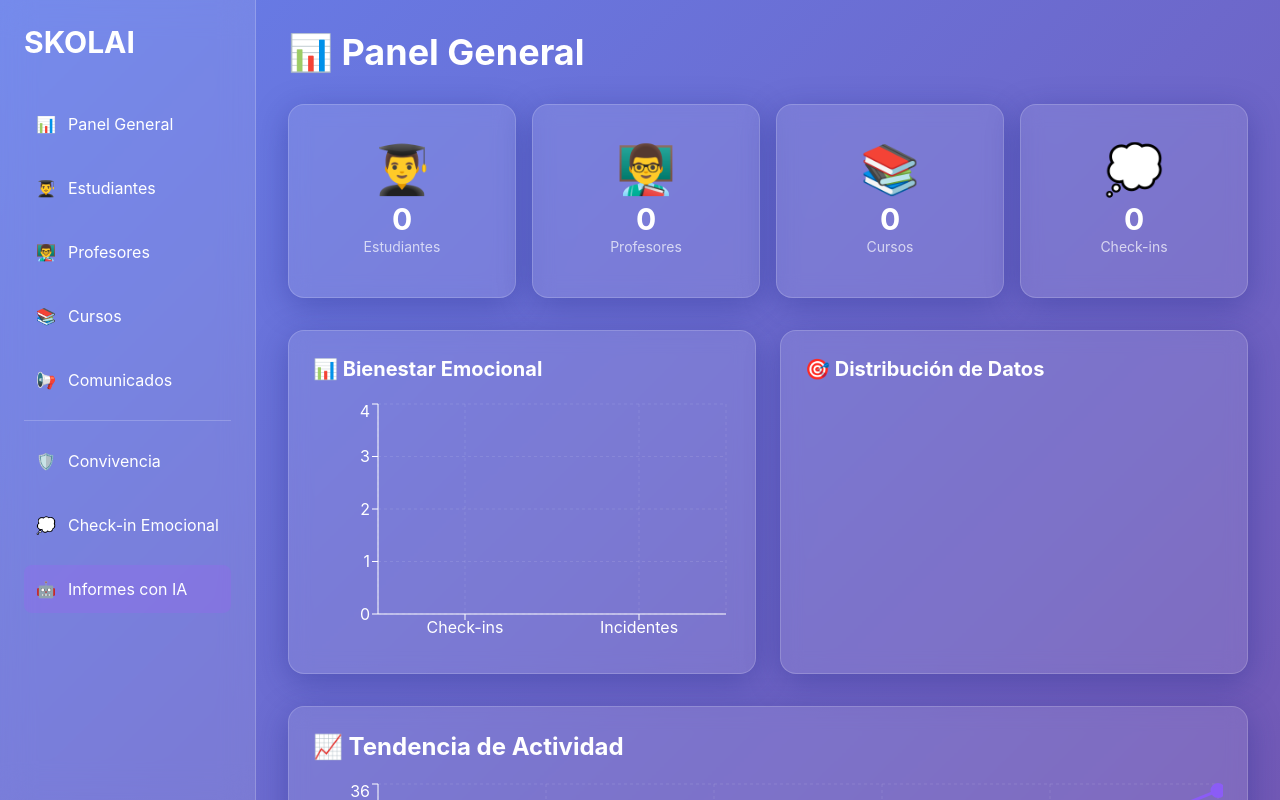
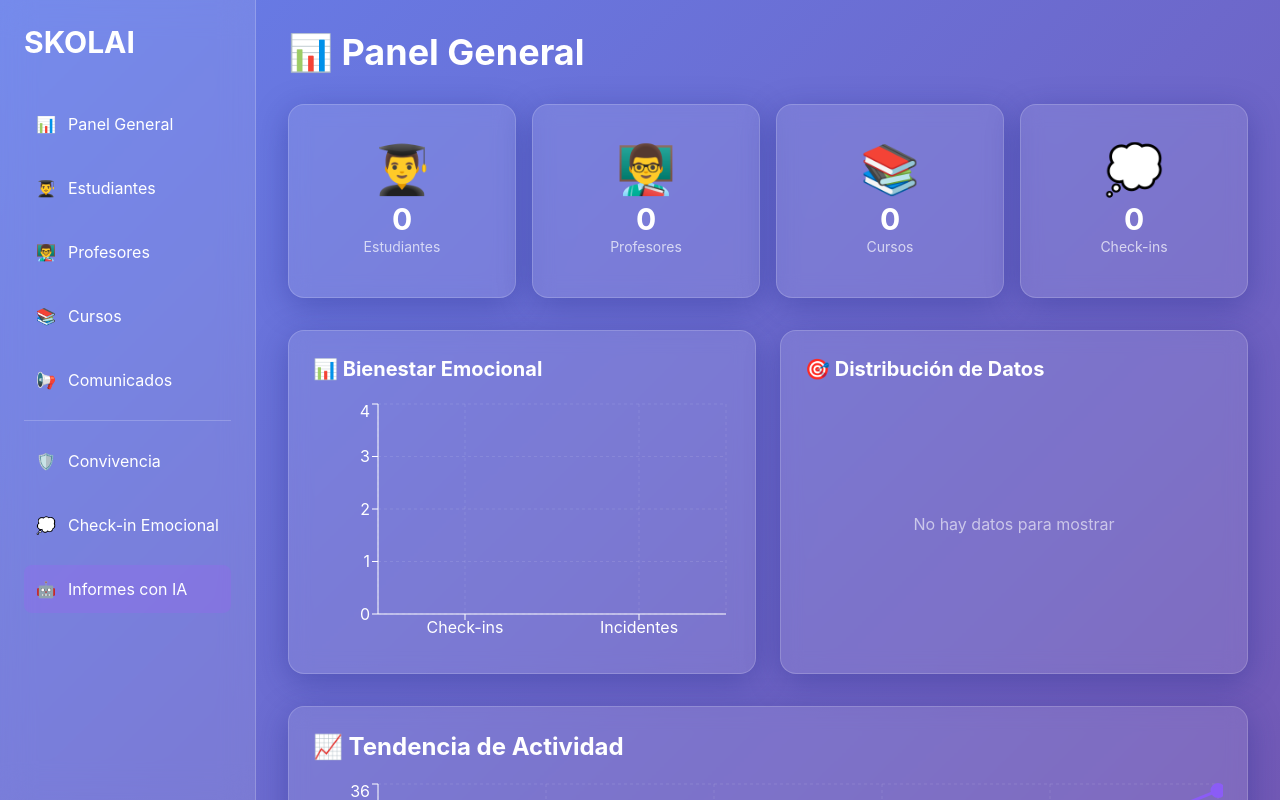
Before and after one commit to AlbertoR2025/skolai-frontend, a React (Vite) app: page / in a window 1280 px wide. Shown: the top 800 px of the page. Built offline with nearby package versions, Linux system fonts and the light colour scheme.

Commit message:
Fix: Arreglar gráfico circular de distribución

```diff
--- a/src/pages/Dashboard.tsx
+++ b/src/pages/Dashboard.tsx
@@ -130,6 +130,7 @@ const Dashboard = () => {
            {/* Gráfico Circular - Distribución de Módulos */}
 <GlassCard>
   <h3 className="text-xl font-bold text-white mb-4">🎯 Distribución de Datos</h3>
+  {dataModulos.some(d => d.value > 0) ? (
     <ResponsiveContainer width="100%" height={250}>
       <PieChart>
         <Pie
@@ -137,7 +138,7 @@ const Dashboard = () => {
           cx="50%"
           cy="50%"
           labelLine={false}
-                    label={(entry) => `${entry.name}: ${entry.value}`}
+          label={(entry) => entry.value > 0 ? `${entry.name}: ${entry.value}` : ''}
           outerRadius={80}
           fill="#8884d8"
           dataKey="value"
@@ -151,7 +152,13 @@ const Dashboard = () => {
         />
       </PieChart>
     </ResponsiveContainer>
+  ) : (
+    <div className="flex items-center justify-center h-[250px] text-white/60">
+      No hay datos para mostrar
+    </div>
+  )}
 </GlassCard>
+
           </div>
 
           {/* Gráfico de Línea - Tendencia */}
```
Lines whose indentation alone changed are shown as unchanged.
